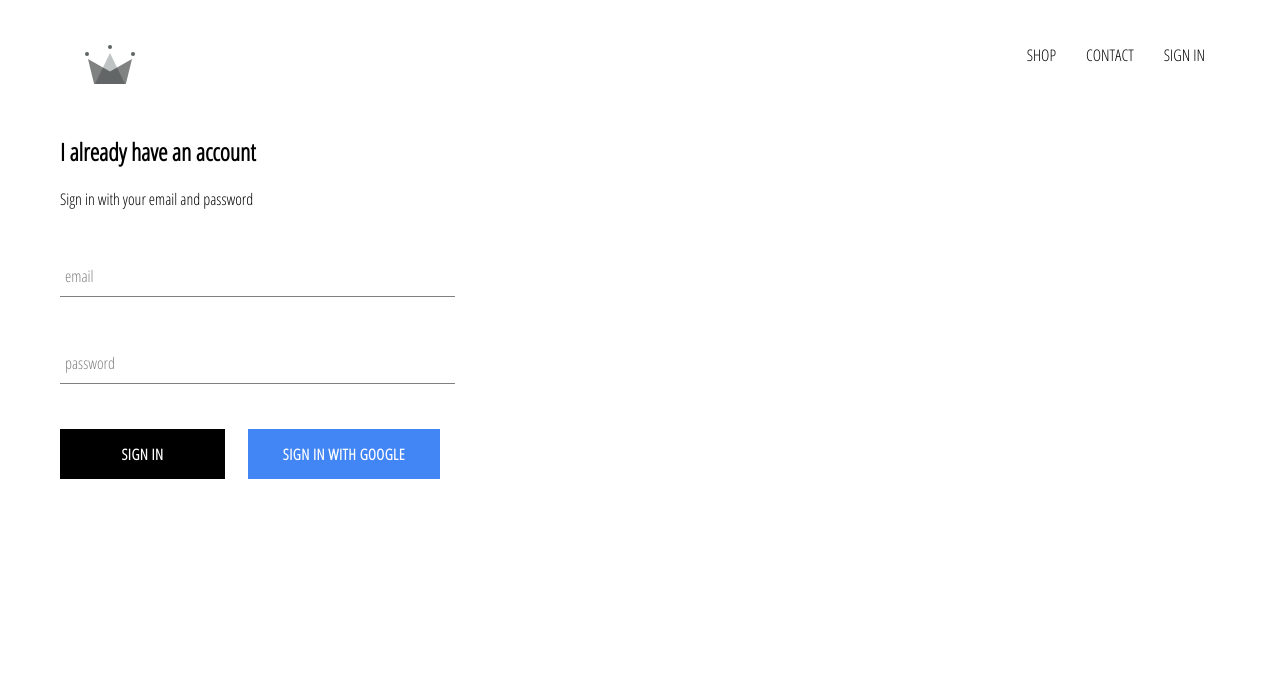
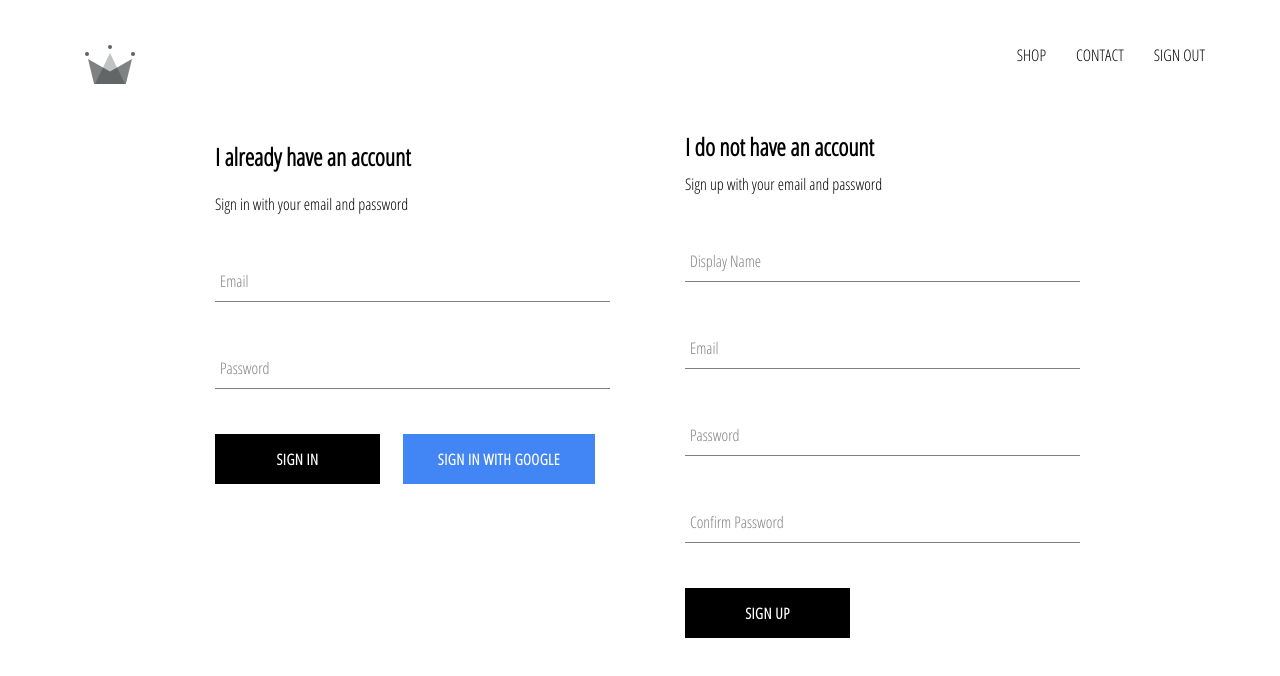
Before and after one commit to obpe/crown-clothing, a React (Create React App) app: page /sign-in in a window 1280 px wide. Shown: the top 676 px of the page. Built offline with nearby package versions, Linux system fonts and the light colour scheme; no server answers.

Commit message:
implemented firebase to authenticated stored users.

```diff
--- a/src/App.js
+++ b/src/App.js
@@ -4,25 +4,36 @@
 import Header from "./components/header/header";
 import SignInAndSignUp from "./pages/sign-in-and-sign-up/sign-in-and-sign-up";
 import {Switch, Route} from 'react-router-dom';
-import {auth} from './firebase/firebase.utils';
+import {auth, createUserProfileDocument} from './firebase/firebase.utils';
 import {useState, useEffect} from "react";
 
 function App() {
     const [currentUser, setCurrentUser] = useState(null);
 
-    useEffect(()=>{
-        auth.onAuthStateChanged(user=>{
-            setCurrentUser(user);
-            console.log(currentUser);
+    useEffect(() => {
+        auth.onAuthStateChanged(async userAuth => {
+            if (userAuth) {
+                const userRef = await createUserProfileDocument(userAuth);
+
+                userRef.onSnapshot(snapShot => {
+                    setCurrentUser(
+                        {
+                            id: snapShot.id,
+                            ...snapShot.data()
+                        }
+                    )
+                })
+            }
+            setCurrentUser({userAuth})
         })
-    }, [currentUser])
+    }, []);
 
     return (
         <div>
             <Header currentUser={currentUser}/>
             <Switch>
-                <Route exact path='/' component={HomePage} />
-                <Route  path='/shop' component={ShopPage} />
+                <Route exact path='/' component={HomePage}/>
+                <Route path='/shop' component={ShopPage}/>
                 <Route path='/sign-in' component={SignInAndSignUp}/>
             </Switch>
         </div>
--- a/src/components/sign-in/sign-in.js
+++ b/src/components/sign-in/sign-in.js
@@ -33,7 +33,7 @@
                     name='email'
                     type='email'
                     handleChange={handleChange}
-                    label='email'
+                    label='Email'
                     value={email}
                     required
                 />
@@ -42,7 +42,7 @@
                     type='password'
                     value={password}
                     handleChange={handleChange}
-                    label='password'
+                    label='Password'
                     required
                 />
                 <div className='buttons'>
--- /dev/null
+++ b/src/components/sign-up/sign-up.js
@@ -0,0 +1,92 @@
+import React, {useState} from "react";
+import FormInput from "../form-input/form-input";
+import CustomButton from "../custom-button/custom-button";
+import {auth, createUserProfileDocument} from "../../firebase/firebase.utils";
+import './sign-up.scss';
+
+const SignUp = () => {
+    const [displayName, setDisplayName] = useState('');
+    const [email, setEmail] = useState('');
+    const [password, setPassword] = useState('');
+    const [confirmPassword, setConfirmPassword] = useState('');
+
+    async function handleSubmit(event) {
+        event.preventDefault();
+
+        if (password !== confirmPassword) {
+            alert("password don't match");
+            return;
+        }
+
+        try {
+            const {user} = await auth.createUserWithEmailAndPassword(email, password);
+
+            await createUserProfileDocument(user, {displayName});
+
+            setDisplayName('');
+            setEmail('');
+            setPassword('');
+            setConfirmPassword('');
+        } catch (e) {
+            console.error(e)
+        }
+    }
+
+    const handleChange = event => {
+        const {name, value} = event.target;
+        if (name==='displayName') {
+            setDisplayName(value);
+        } else if (name==='email') {
+            setEmail(value);
+        } else if (name==='password') {
+            setPassword(value);
+        } else {
+            setConfirmPassword(value);
+        }
+    }
+
+
+    return (
+        <div className='sign-up'>
+            <h2 className='title'>I do not have an account</h2>
+            <span>Sign up with your email and password</span>
+            <form className='sign-up-form' onSubmit={handleSubmit}>
+                <FormInput
+                    type='text'
+                    name='displayName'
+                    value={displayName}
+                    onChange={handleChange}
+                    label='Display Name'
+                    required
+                />
+                <FormInput
+                    type='email'
+                    name='email'
+                    value={email}
+                    onChange={handleChange}
+                    label='Email'
+                    required
+                />
+                <FormInput
+                    type='password'
+                    name='password'
+                    value={password}
+                    onChange={handleChange}
+                    label='Password'
+                    required
+                />
+                <FormInput
+                    type='password'
+                    name='confirmPassword'
+                    value={confirmPassword}
+                    onChange={handleChange}
+                    label='Confirm Password'
+                    required
+                />
+                <CustomButton type='submit'>SIGN UP</CustomButton>
+            </form>
+        </div>
+    )
+}
+
+export default SignUp;
--- /dev/null
+++ b/src/components/sign-up/sign-up.scss
@@ -0,0 +1,9 @@
+.sign-up {
+  display: flex;
+  flex-direction: column;
+  width: 380px;
+
+  .title {
+    margin: 10px 0;
+  }
+}
--- a/src/firebase/firebase.utils.js
+++ b/src/firebase/firebase.utils.js
@@ -12,6 +12,33 @@
     measurementId: "G-L44JTDBY86"
 };
 
+export const createUserProfileDocument = async (userAuth, additionalData) => {
+    if (!userAuth) return;
+
+    const userRef = firestore.doc(`users/${userAuth.uid}`);
+
+    const snapShot = await userRef.get();
+
+    if (!snapShot.exists) {
+        const {displayName, email} = userAuth;
+        const createdAt = new Date();
+
+        try{
+            await userRef.set({
+                displayName,
+                email,
+                createdAt,
+                ...additionalData
+            })
+        } catch (err) {
+            console.log('error creating user', err.message)
+        }
+    }
+
+    return userRef;
+
+}
+
 firebase.initializeApp(config);
 
 export const auth = firebase.auth();
--- a/src/pages/sign-in-and-sign-up/sign-in-and-sign-up.js
+++ b/src/pages/sign-in-and-sign-up/sign-in-and-sign-up.js
@@ -1,10 +1,14 @@
 import React from "react";
 import './sign-in-and-sign-up.scss';
 import SignIn from "../../components/sign-in/sign-in";
+import SignUp  from "../../components/sign-up/sign-up";
 
 
 const SignInAndSignUp = () => (
-    <div className='sign-in-and-sign-up'><SignIn /></div>
+    <div className='sign-in-and-sign-up'>
+        <SignIn />
+        <SignUp />
+    </div>
 );
 
 export default SignInAndSignUp;
--- a/src/pages/sign-in-and-sign-up/sign-in-and-sign-up.scss
+++ b/src/pages/sign-in-and-sign-up/sign-in-and-sign-up.scss
@@ -0,0 +1,6 @@
+.sign-in-and-sign-up {
+  width: 850px;
+  display: flex;
+  justify-content: space-between;
+  margin: 30px auto;
+}
```
Also changed, not shown: src/components/header/header.js (+4 -4 lines), src/test.js (added, +10 -0 lines).
